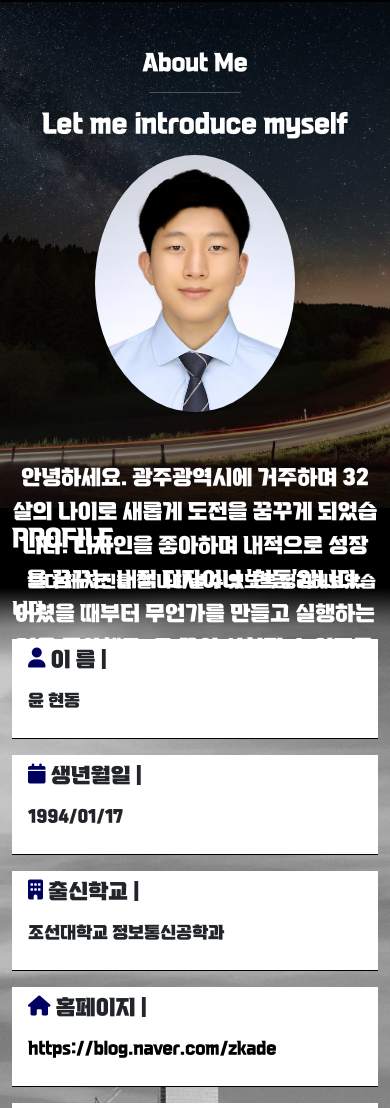
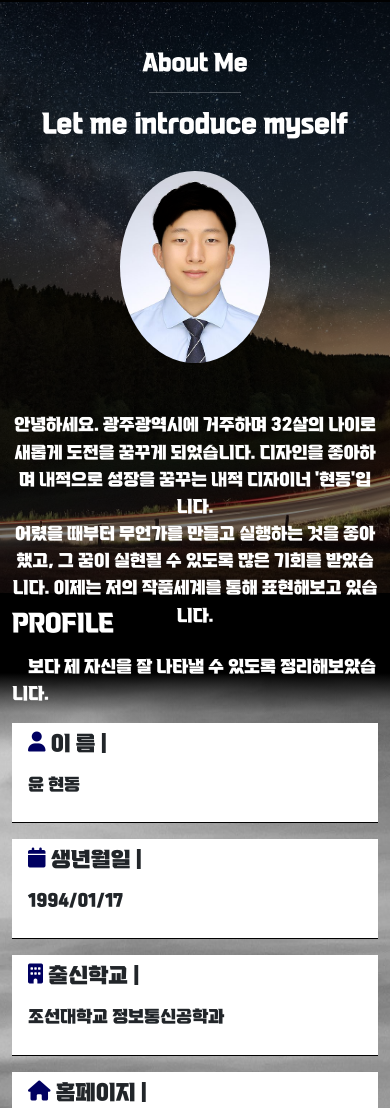
Before and after one commit to HY-youn/portfolioSite, a website: page index.html in a window 390 px wide. Shown: the part 842-1950 px from the top of the page. Drawn offline with nearby package versions, Linux system fonts and the light colour scheme; a web font is replaced by a local one.

Commit message:
css responsive

```diff
--- a/css/swiper.css
+++ b/css/swiper.css
@@ -1,8 +1,9 @@
 .swiper{
   width: 100%;
-  height: 100vh;
+  height: 120vh;
   text-align: center;
   vertical-align: top;
+  margin-top: -100px;
 }
 
 .btn-prev {
--- a/index.html
+++ b/index.html
@@ -63,8 +63,8 @@
       <hr class="w-25 mx-auto">
       <h2 class="text-center fw-bold">Let me introduce myself</h2>
       <div class="about-content d-flex gap-5 align-items-center h-70 justify-content-center">
-        <img src="./images/profile_hd.png" alt="" class="about-img img-fluid rounded-circle col-md-4">
-        <p class="lead col-md-6">안녕하세요. 광주광역시에 거주하며 32살의 나이로 새롭게 도전을 꿈꾸게 되었습니다. 디자인을 좋아하며 내적으로 성장을 꿈꾸는 내적 디자이너 '현동'입니다.
+        <img id="profile_hd" src="./images/profile_hd.png" alt="" class="about-img img-fluid rounded-circle col-md-4">
+        <p class="about-font lead col-md-6">안녕하세요. 광주광역시에 거주하며 32살의 나이로 새롭게 도전을 꿈꾸게 되었습니다. 디자인을 좋아하며 내적으로 성장을 꿈꾸는 내적 디자이너 '현동'입니다.
           <br>어렸을 때부터 무언가를 만들고 실행하는 것을 좋아했고, 그 꿈이 실현될 수 있도록 많은 기회를 받았습니다. 이제는 저의 작품세계를 통해 표현해보고 있습니다. </p>
       </div>
     </div>
@@ -219,7 +219,7 @@
         <div class="row">
           <div class="col-md-12 text-center mb-5">
          <hr class="w-25 mx-auto">
-         <p class="lead mb-5">
+         <p class="lead mb-1">
          영상 포트폴리오 입니다.
          </p>
           </div>
@@ -377,19 +377,19 @@
         <div class="col-md-4 text-center px-3"><i class="fas fa-globe fa-3x text-white mb-3"></i>
         <h3 class="fs-3">Web Design</h3>
         <hr class="w-25 mx-auto">
-        <p class="fs-5">국민건강보험 사이트 클론코딩 등 <br>웹의 작동원리와 디자인방법 등을 <br>알게 되었습니다</p>
+        <p class="skill-font fs-5">국민건강보험 사이트 클론코딩 등 <br>웹의 작동원리와 디자인방법 등을 <br>알게 되었습니다</p>
       </div>
         <div class="col-md-4 text-center px-3"><i class="fa-solid fa-pen-ruler fa-3x text-white mb-3"></i></i>
           <h3 class="fs-3">Computer Graphics</h3>
         <hr class="w-25 mx-auto">
-        <p class="fs-5">썸네일 제작, 포스터 디자인 등 <br>블로그와 SNS등의 다양한 활동으로 <br>그래픽툴에 익숙합니다</p>
+        <p class="skill-font fs-5">썸네일 제작, 포스터 디자인 등 <br>블로그와 SNS등의 다양한 활동으로 <br>그래픽툴에 익숙합니다</p>
         </div>
         <div class="col-md-4 text-center px-3">
           <i class="fas fa-video-slash fa-3x text-white mb-3">
           </i>
           <h3 class="fs-3">Video Edit & Advertisement</h3>
           <hr class="w-25 mx-auto">
-          <p class="fs-5">광고대행 외주작업, 소셜커머스 관련 촬영, <br>부동산 홍보 동영상 다수 편집 등으로 <br>영상 툴을 숙련되게 다룹니다</p>
+          <p class="skill-font fs-5">광고대행 외주작업, 소셜커머스 관련 촬영, <br>부동산 홍보 동영상 다수 편집 등으로 <br>영상 툴을 숙련되게 다룹니다</p>
         </div>
       </div>
     </div>
--- a/scss/styles.scss
+++ b/scss/styles.scss
@@ -289,6 +289,64 @@ section .list-group-item a {
   max-height: 760px;
 }
 
+
+@media (max-width:1256px){
+  .about-content {
+    margin-top: 2rem;
+  }
+  .about-img{
+    width: 150px;
+  }
+  .sec-info{
+    height: 70vh;
+  }
+  .sec-skill {
+    height: 130vh;
+  }
+  .skill-font {
+    font-size: 1rem !important;
+  }
+}
+
+@media (max-width:1080px){
+  .about-content {
+    margin-top: 2rem;
+  }
+  .about-img{
+    width: 150px;
+  }
+  .sec-info{
+    height: 80vh;
+  }
+  .sec-skill {
+    height: 130vh;
+  }
+  .skill-font {
+    font-size: 1rem !important;
+  }
+}
+@media (max-width:992px){
+  .about-font{
+    font-size: 1rem !important;
+  }
+  .about-content {
+    margin-top: 2rem;
+  }
+  .about-img{
+
+    width: 150px;
+  }
+  .sec-info{
+    height: 70vh;
+  }
+  .sec-skill {
+    height: 130vh;
+  }
+  .skill-font {
+    font-size: 0.9rem !important;
+  }
+}
+
 @media (max-width:767px){
   .about-content {
     flex-direction: column;
```
Also changed, not shown: css/styles.css.
